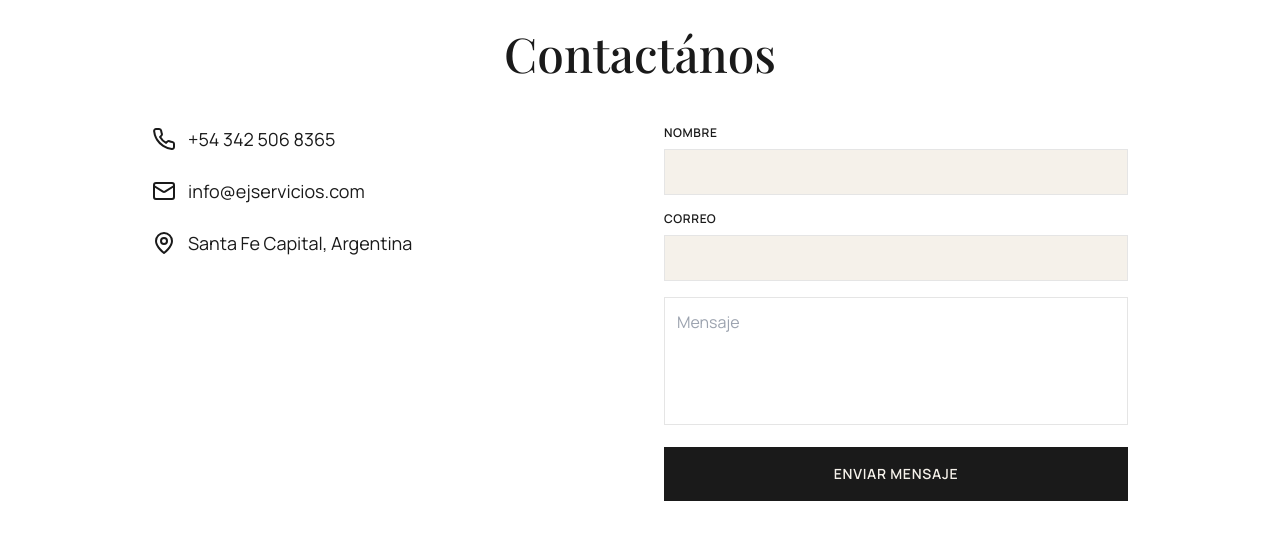
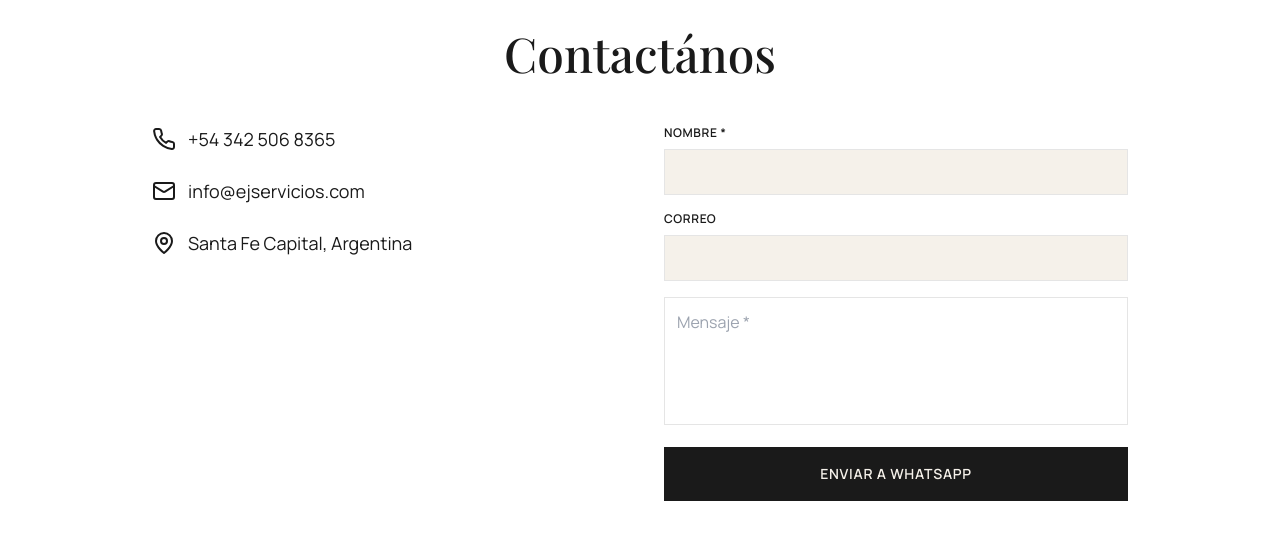
Before and after one commit to tutidj1/ej-servicios-mobiliarios, a Next.js app in the folder frontend/: page / in a window 1280 px wide. Shown: the part 5960-6511 px from the top of the page. Built offline with nearby package versions, Linux system fonts and the light colour scheme; no server answers; the database is empty.

Commit message:
feat: connect contact form to WhatsApp

```diff
--- a/frontend/components/Contacto.tsx
+++ b/frontend/components/Contacto.tsx
@@ -6,6 +6,25 @@ import Button from './ui/Button';
 import { Input } from './ui/Input';
 
 const Contacto: React.FC = () => {
+  const handleSubmit = (e: React.FormEvent<HTMLFormElement>) => {
+    e.preventDefault();
+    const formData = new FormData(e.currentTarget);
+    const nombre = formData.get('nombre') as string;
+    const email = formData.get('email') as string;
+    const mensaje = formData.get('mensaje') as string;
+
+    if (!nombre.trim() || !mensaje.trim()) {
+      alert('Por favor, completa los campos requeridos (Nombre y Mensaje).');
+      return;
+    }
+
+    const texto = `✉️ *NUEVO MENSAJE DE CONTACTO — EJ*\n\n👤 *Nombre:* ${nombre}\n📧 *Correo:* ${email || '_No especificado_'}\n\n💬 *Mensaje:*\n"${mensaje}"\n\n—\n_Enviado desde ejserviciosmobiliarios.com_`;
+
+    const NUMERO_MAMA = process.env.NEXT_PUBLIC_WHATSAPP_NUMBER || '5493425068365';
+    const url = `https://wa.me/${NUMERO_MAMA}?text=${encodeURIComponent(texto)}`;
+    window.location.href = url;
+  };
+
   return (
     <section id="contacto" className="bg-blanco-puro py-20 border-b border-gris-borde">
       <div className="max-w-5xl mx-auto px-6">
@@ -31,16 +50,17 @@ const Contacto: React.FC = () => {
             </div>
           </div>
           {/* Formulario rápido */}
-          <form className="space-y-4">
-            <Input label="Nombre" {...{ name: 'nombre' }} />
+          <form onSubmit={handleSubmit} className="space-y-4">
+            <Input label="Nombre *" required {...{ name: 'nombre' }} />
             <Input label="Correo" type="email" {...{ name: 'email' }} />
             <textarea
               name="mensaje"
-              placeholder="Mensaje"
+              placeholder="Mensaje *"
+              required
               className="w-full border border-gris-borde p-3 focus:outline-none resize-none h-32 font-manrope text-negro-carbon"
             />
             <Button type="submit" variant="primary" size="full">
-              Enviar mensaje
+              Enviar a WhatsApp
             </Button>
           </form>
         </div>
```
